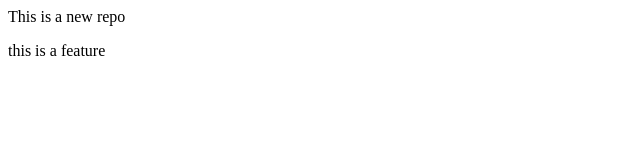
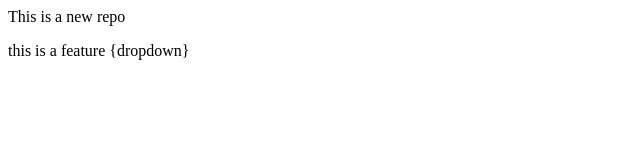
Before and after one commit to thakur-sunny/localRepo, a plain HTML site: page localRepo/index.html in a window 1280 px wide. Shown: the full height of the page, 0-640 px from the left. Drawn offline with Linux system fonts and the light colour scheme.

Commit message:
add dropdown

```diff
--- a/localRepo/index.html
+++ b/localRepo/index.html
@@ -1,2 +1,2 @@
 <p>This is a new repo</p>
-<p>this is a feature</p>
+<p>this is a feature {dropdown}</p>
```
